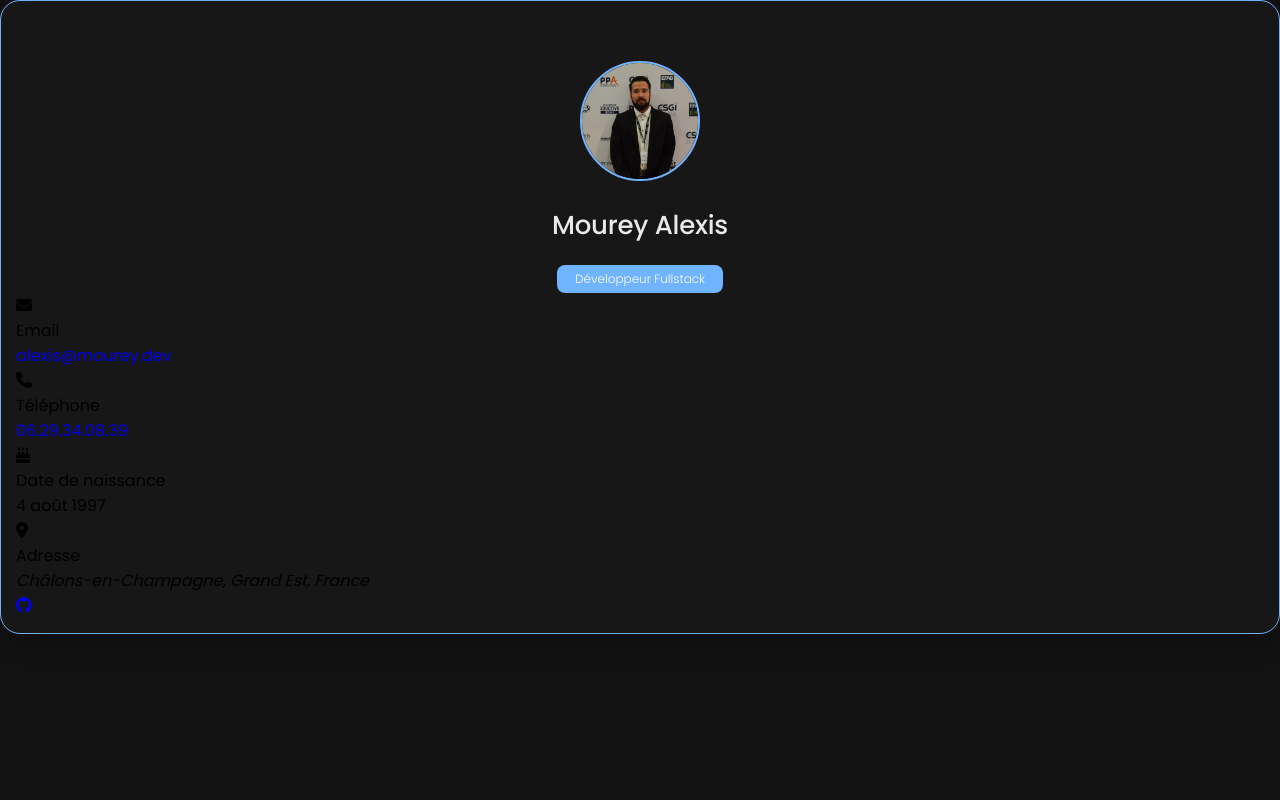
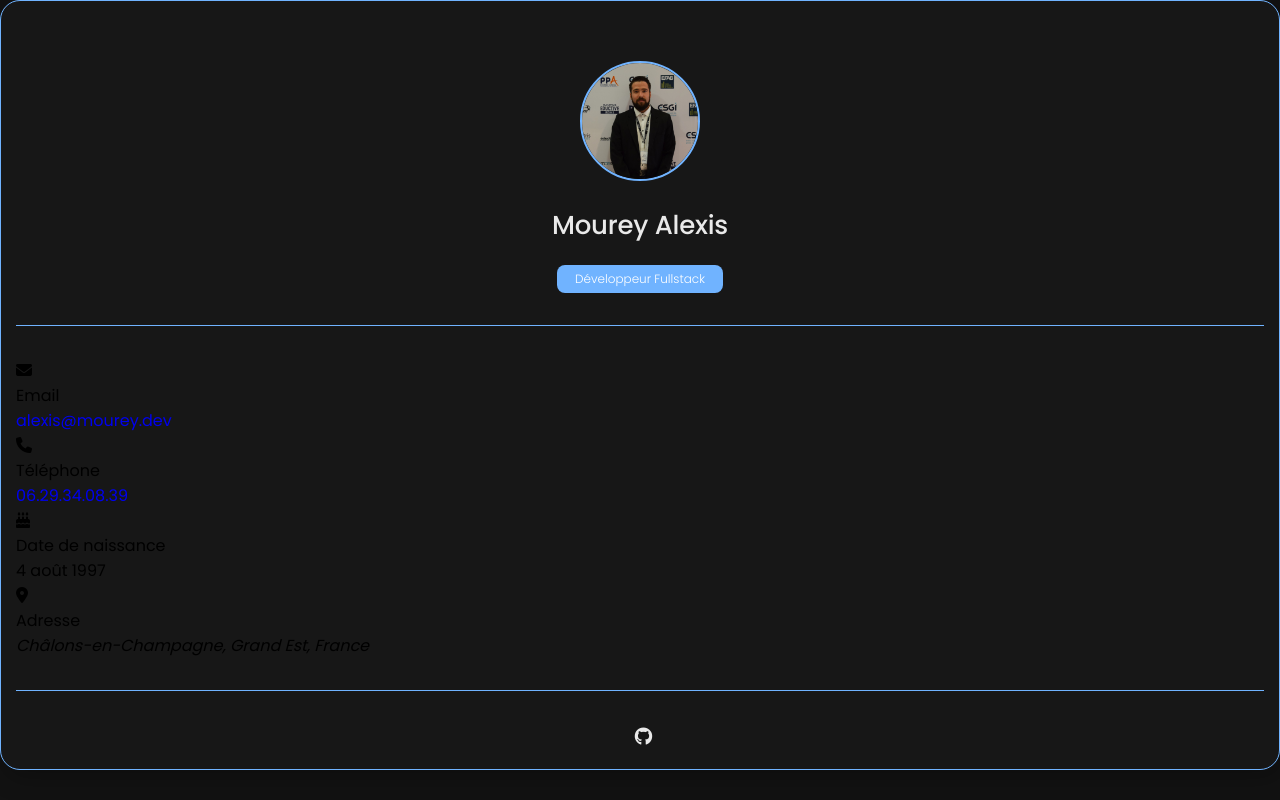
Before and after one commit to xixi52/Portfolio, a PHP site: page / in a window 1280 px wide. Run offline with PHP 8.4, Linux system fonts and the light colour scheme.

Commit message:
Add style for social item

```diff
--- a/assets/css/style.css
+++ b/assets/css/style.css
@@ -131,3 +131,30 @@ body {
   white-space: nowrap;
   text-align: center;
 }
+
+.separator {
+  width: 100%;
+  height: 1px;
+  background: #70b3ff;
+  margin: 16px 0;
+  margin: 32px 0;
+}
+
+.social-list {
+  display: flex;
+  justify-content: flex-start;
+  align-items: center;
+  justify-content: center;
+  gap: 15px;
+  padding-bottom: 4px;
+  padding-left: 7px;
+}
+
+.social-item .social-link {
+  color: #e9e9e9;
+  font-size: 18px;
+}
+
+.social-item .social-link:hover {
+  color: #70b3ff;
+}
--- a/index.html
+++ b/index.html
@@ -69,7 +69,7 @@
         <div class="separator"></div>
         <ul class="social-list">
           <li class="social-item">
-            <a href="https://github.com/xixi52" class="social-link">
+            <a href="https://github.com/xixi52" class="social-link" target="_blank">
               <i class="fa-brands fa-github"></i>
             </a>
           </li>
```
